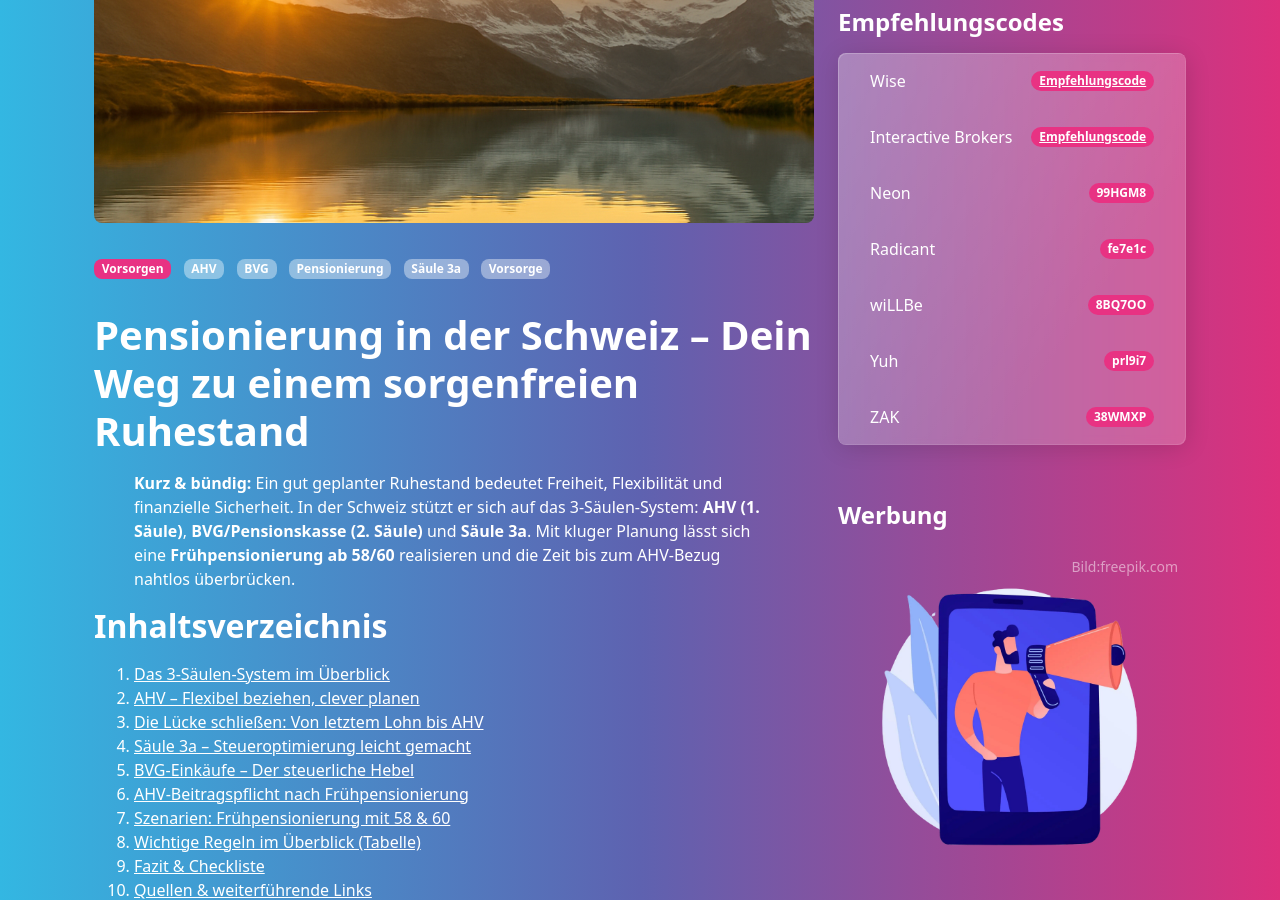
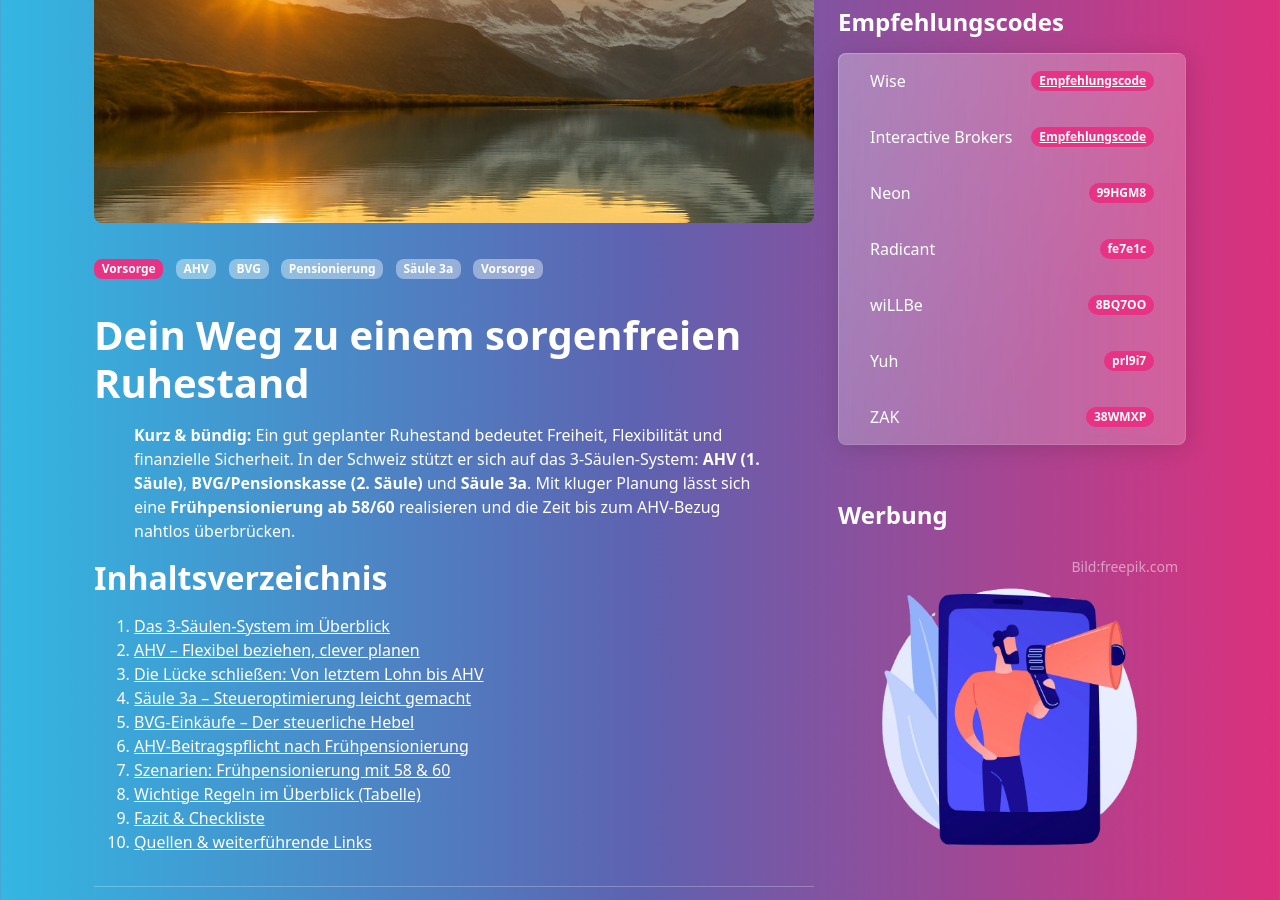
Before and after one commit to tirkio/tirkio.com, a Jekyll site: the page built from _posts/2025-09-20-pensionierung.md, in a window 1280 px wide and 900 px high, scrolled down 318 px. Built offline with Jekyll 4.4.1, drawn with Linux system fonts in a browser that asks for light colours; comment, search, counter and statistics services are not loaded.

Commit message:
Update title and categories in pensionierung.md

```diff
--- a/_posts/2025-09-20-pensionierung.md
+++ b/_posts/2025-09-20-pensionierung.md
@@ -1,11 +1,11 @@
 ---
 layout: post
-title: "Pensionierung in der Schweiz – Dein Weg zu einem sorgenfreien Ruhestand"
+title: "Dein Weg zu einem sorgenfreien Ruhestand"
 date: 2025-09-20
-categories: [ Vorsorgen ]
+categories: [ Vorsorge ]
 tags: [ AHV, BVG, Säule 3a, Pensionierung, Vorsorge ]
 image: assets/images/pensionierung.webp
-matrix: true
+matrix: false
 ---
 
 > **Kurz & bündig:** Ein gut geplanter Ruhestand bedeutet Freiheit, Flexibilität und finanzielle Sicherheit. In der Schweiz stützt er sich auf das 3-Säulen-System: **AHV (1. Säule)**, **BVG/Pensionskasse (2. Säule)** und **Säule 3a**. Mit kluger Planung lässt sich eine **Frühpensionierung ab 58/60** realisieren und die Zeit bis zum AHV-Bezug nahtlos überbrücken.
```
